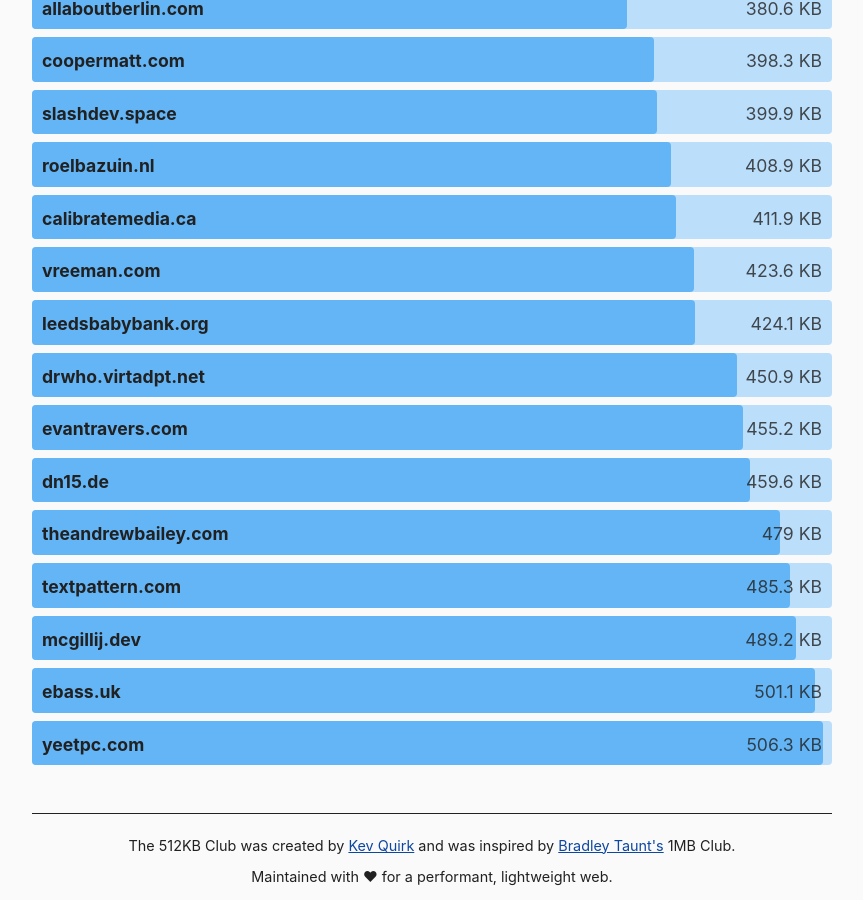
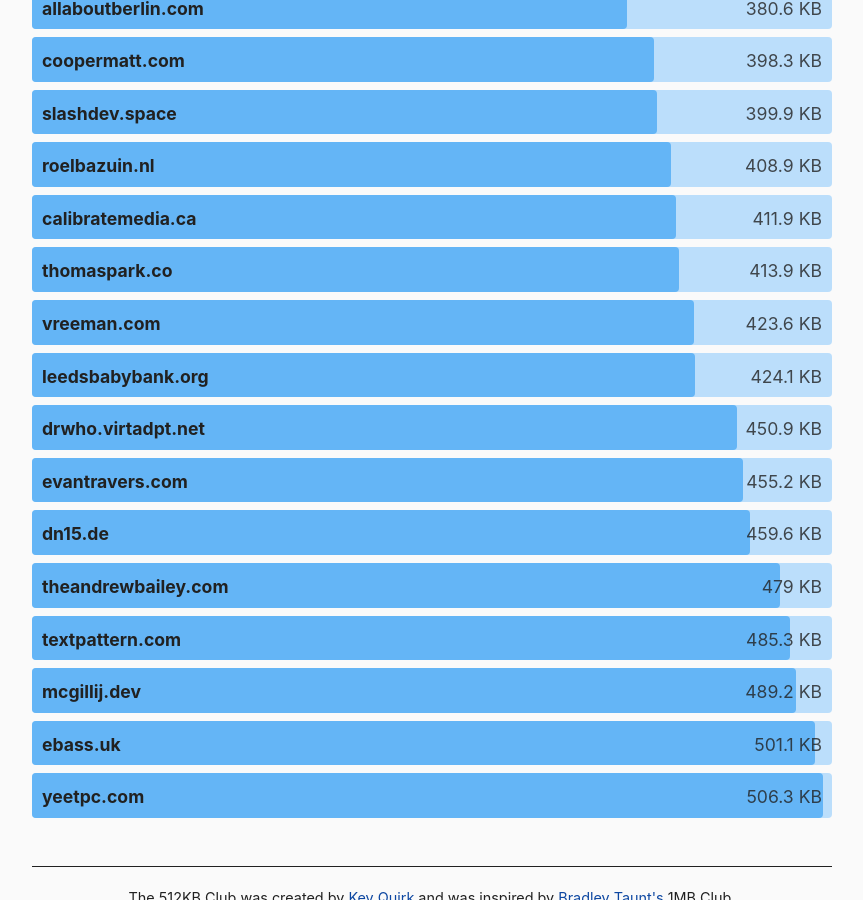
Before and after one commit to kevquirk/512kb.club, a Jekyll site: the page built from index.md, in a window 1280 px wide and 900 px high, scrolled down 15039 px. Shown: the whole window, without its empty margins (208-1071 px from the left). Built offline with Jekyll 4.4.1, drawn with Linux system fonts in a browser that asks for light colours.

Commit message:
Add thomaspark.co
Add thomaspark.co (413.9kb)

https://gtmetrix.com/reports/thomaspark.co/NWeg61zf/

```diff
--- a/_data/blue-team.yml
+++ b/_data/blue-team.yml
@@ -139,6 +139,11 @@
   size: 411.9
   last_checked: 2021-05-17
 
+- domain: thomaspark.co
+  url: https://thomaspark.co
+  size: 413.9
+  last_checked: 2021-05-17
+
 - domain: vreeman.com
   url: https://vreeman.com
   size: 423.6
```
